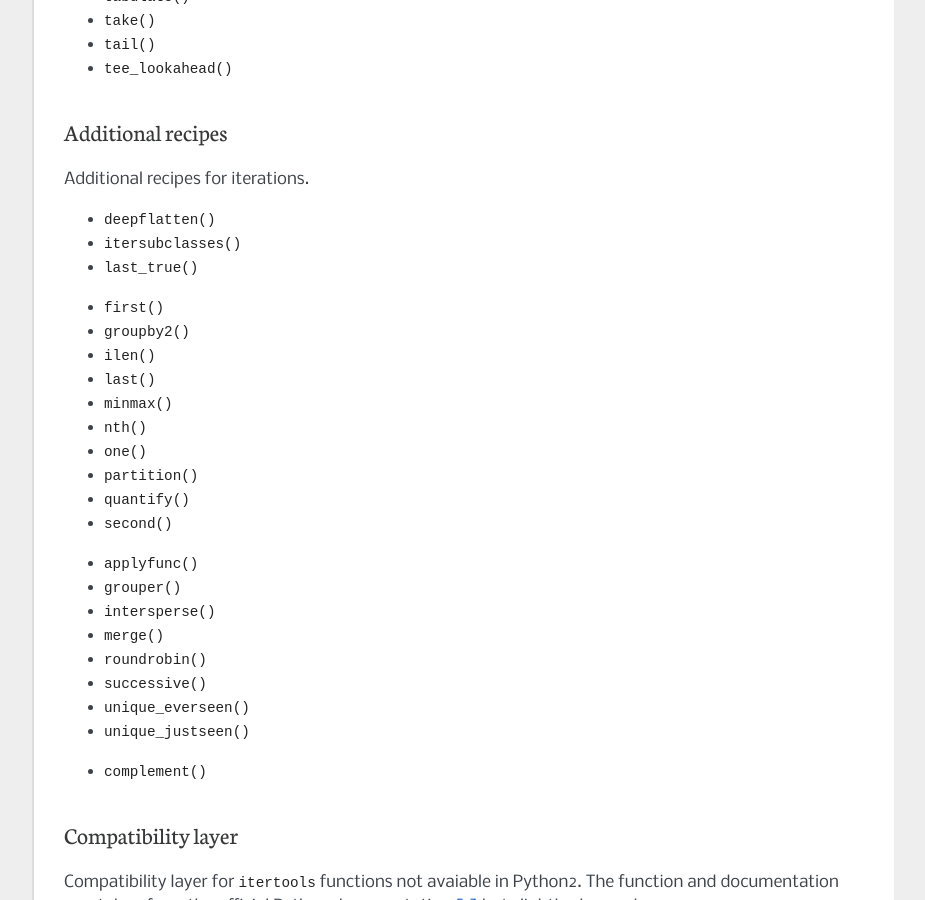
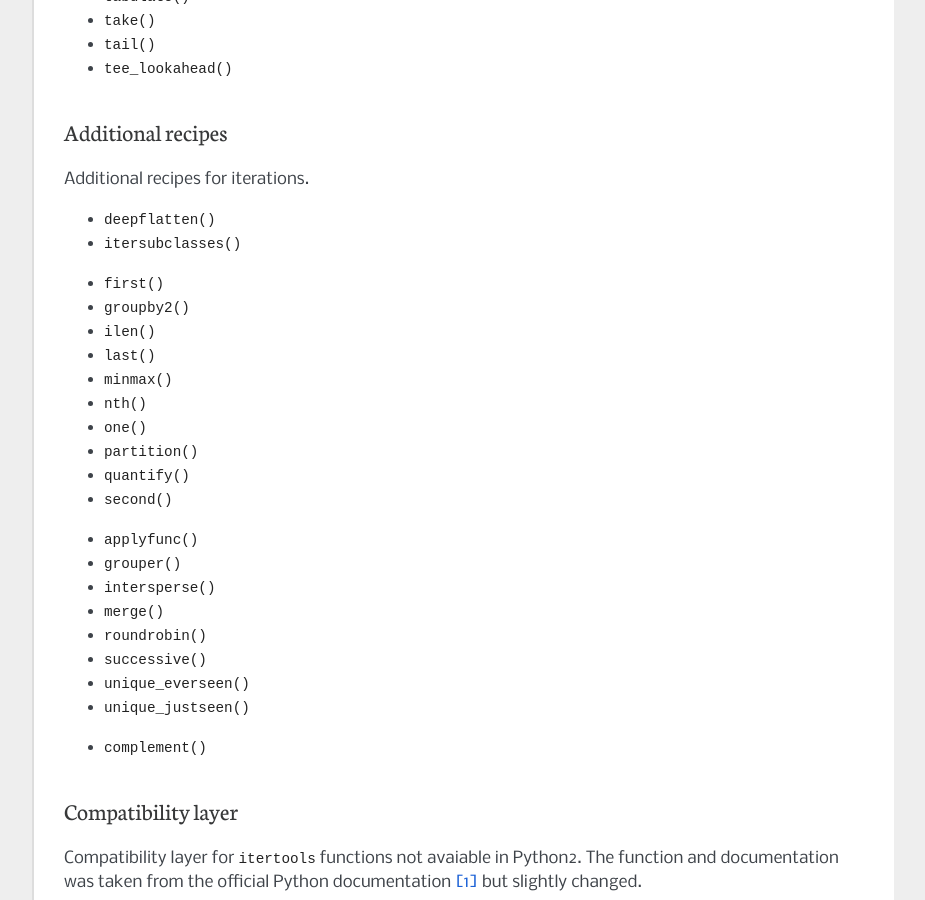
Before and after one commit to MSeifert04/iteration_utilities, a Sphinx documentation site: the page built from docs/index.rst, in a window 1280 px wide and 900 px high, scrolled down 2282 px. Shown: the whole window, without its empty margins (198-1123 px from the left). Built offline with Sphinx 7.4.7, drawn with Linux system fonts in a browser that asks for light colours.

Commit message:
removed old link in docs

```diff
--- a/docs/index.rst
+++ b/docs/index.rst
@@ -112,7 +112,6 @@ Additional recipes for iterations.
 
 - :py:func:`deepflatten`
 - :py:func:`itersubclasses`
-- :py:func:`last_true`
 
 
 .. py:currentmodule:: iteration_utilities._cfuncs
```
